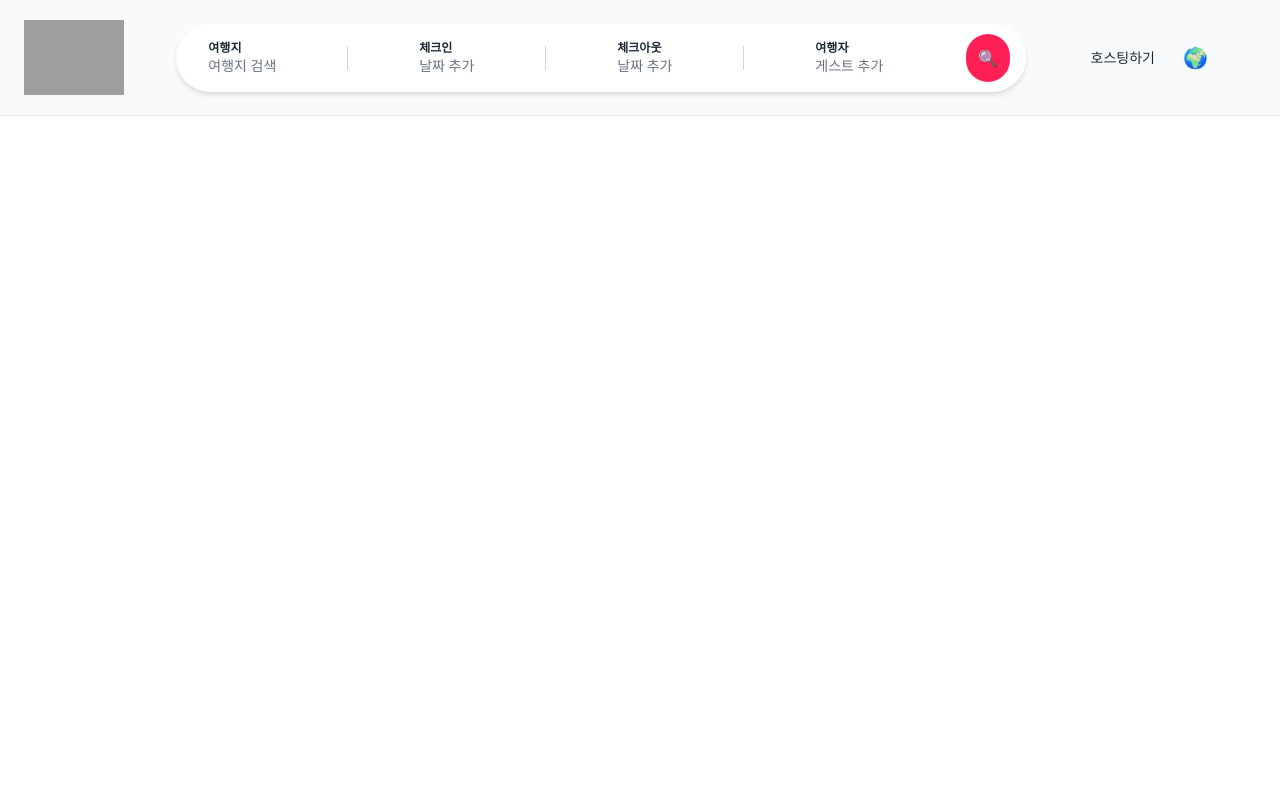
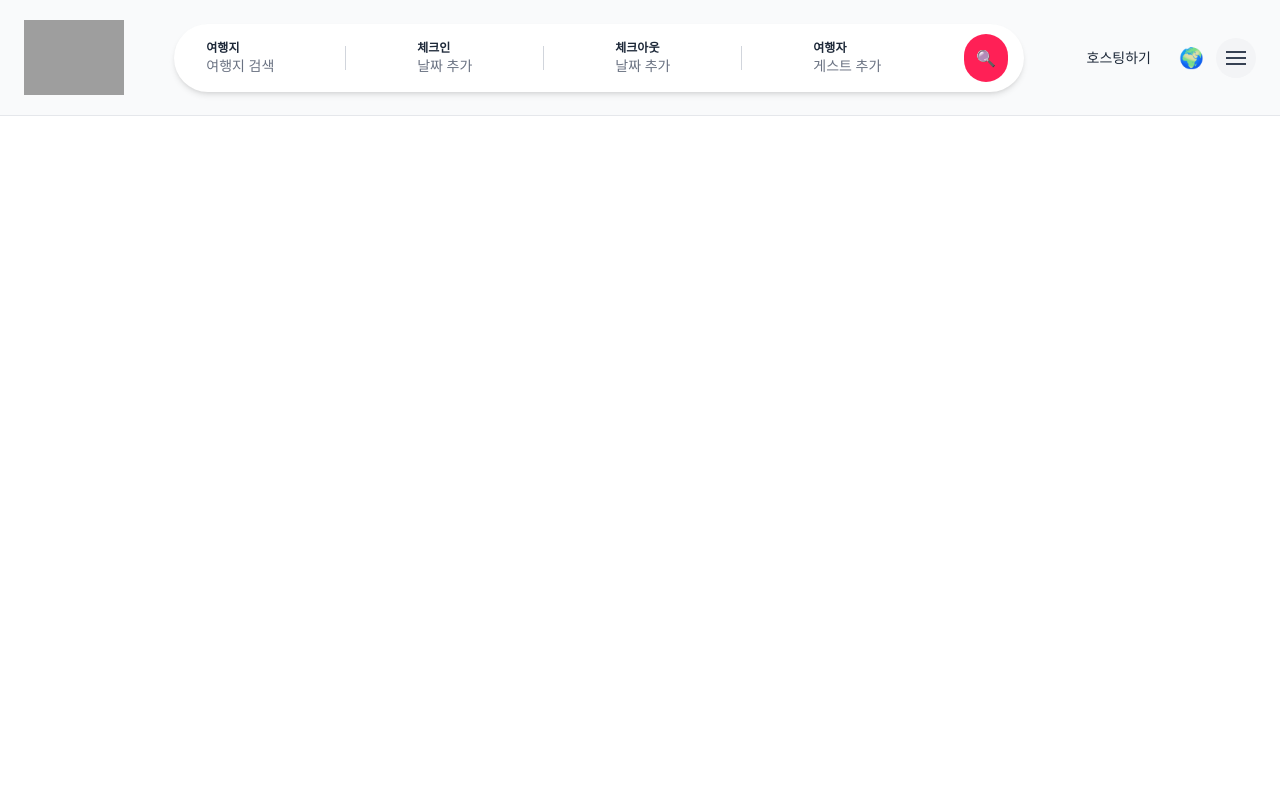
Before and after one commit to dev-burnern/airbnb_clone, a Next.js app in the folder frontend/: page / in a window 1280 px wide. Shown: the top 800 px of the page. Built offline with nearby package versions, Linux system fonts and the light colour scheme; grey boxes are pictures that could not be loaded.

Commit message:
✨ Menu 버튼 추가

```diff
--- a/frontend/package.json
+++ b/frontend/package.json
@@ -13,6 +13,7 @@
     "next": "15.5.5",
     "react": "19.1.0",
     "react-dom": "19.1.0",
+    "react-icons": "^5.5.0",
     "react-redux": "^9.2.0"
   },
   "devDependencies": {
--- a/frontend/src/widgets/main_header/Header.tsx
+++ b/frontend/src/widgets/main_header/Header.tsx
@@ -1,19 +1,25 @@
 "use client";
+
 import { useState } from "react";
 import Image from "next/image";
 import HeaderSearchBar from "./HeaderSearchBar";
 import HeaderProfile from "./HeaderProfile";
 
-
 export default function Header() {
   const [isLoggedIn, setIsLoggedIn] = useState(false);
+  const [menuOpen, setMenuOpen] = useState(false);
 
   return (
     <header className="bg-gray-50 border-b border-gray-200">
-      <div className="max-w-7xl mx-auto flex items-center justify-between px-6 py-5">
+      <div className="max-w-7xl mx-auto flex items-center justify-between px-6 py-5 relative">
         {/* 좌측 로고 */}
         <div className="flex items-center gap-2">
-          <Image src="/images/airbnb_logo.png" alt="Airbnb Logo" width={100} height={32} />
+          <Image
+            src="/images/airbnb_logo.png"
+            alt="Airbnb Logo"
+            width={100}
+            height={32}
+          />
         </div>
 
         {/* 중앙 검색 */}
@@ -21,13 +27,67 @@ export default function Header() {
           <HeaderSearchBar />
         </div>
 
-        {/* 우측 프로필 */}
-        <div className="mr-12">
+        {/* 우측 프로필 + 메뉴 */}
+        <div className="flex items-center gap-3">
           <HeaderProfile
             isLoggedIn={isLoggedIn}
             setIsLoggedIn={setIsLoggedIn}
           />
+
+          {/* 햄버거 메뉴 버튼 */}
+          <button
+            onClick={() => setMenuOpen((prev) => !prev)}
+            className="flex flex-col justify-center items-center w-10 h-10 rounded-full bg-gray-100 hover:bg-gray-200 transition"
+            aria-label="메뉴 열기"
+          >
+            <span
+              className={`block w-5 h-0.5 bg-gray-700 transition-transform duration-200 ${
+                menuOpen ? "translate-y-1.5 rotate-45" : ""
+              }`}
+            />
+            <span
+              className={`block w-5 h-0.5 bg-gray-700 my-1 transition-opacity duration-200 ${
+                menuOpen ? "opacity-0" : "opacity-100"
+              }`}
+            />
+            <span
+              className={`block w-5 h-0.5 bg-gray-700 transition-transform duration-200 ${
+                menuOpen ? "-translate-y-1.5 -rotate-45" : ""
+              }`}
+            />
+          </button>
         </div>
+
+        {/* 메뉴 드롭다운 */}
+        {menuOpen && (
+          <div className="absolute top-16 right-6 bg-white border border-gray-200 rounded-xl shadow-lg w-48 py-2 animate-fadeIn">
+            <a
+              href="#"
+              className="block px-4 py-2 hover:bg-gray-100 transition-colors"
+            >
+              홈
+            </a>
+            <a
+              href="#"
+              className="block px-4 py-2 hover:bg-gray-100 transition-colors"
+            >
+              예약내역
+            </a>
+            <a
+              href="#"
+              className="block px-4 py-2 hover:bg-gray-100 transition-colors"
+            >
+              메시지
+            </a>
+            <hr className="my-2 border-gray-200" />
+            <a
+              href="#"
+              className="block px-4 py-2 hover:bg-gray-100 transition-colors"
+            >
+              로그인 및 회원가입
+            </a>
+          </div>
+        )}
       </div>
     </header>
   );
--- /dev/null
+++ b/frontend/src/widgets/main_header/Menu.tsx
@@ -0,0 +1,19 @@
+import { FaBars } from 'react-icons/fa';
+
+export default function Button() {
+  return (
+    <button style={{
+      background: '#eee',
+      border: 'none',
+      borderRadius: '50%',
+      width: 36,
+      height: 36,
+      display: 'flex',
+      justifyContent: 'center',
+      alignItems: 'center',
+      cursor: 'pointer'
+    }}>
+      <FaBars size={18} color="#000" />
+    </button>
+  );
+}
```
Also changed, not shown: 2 other files (tests, documents, lock files or other folders).
